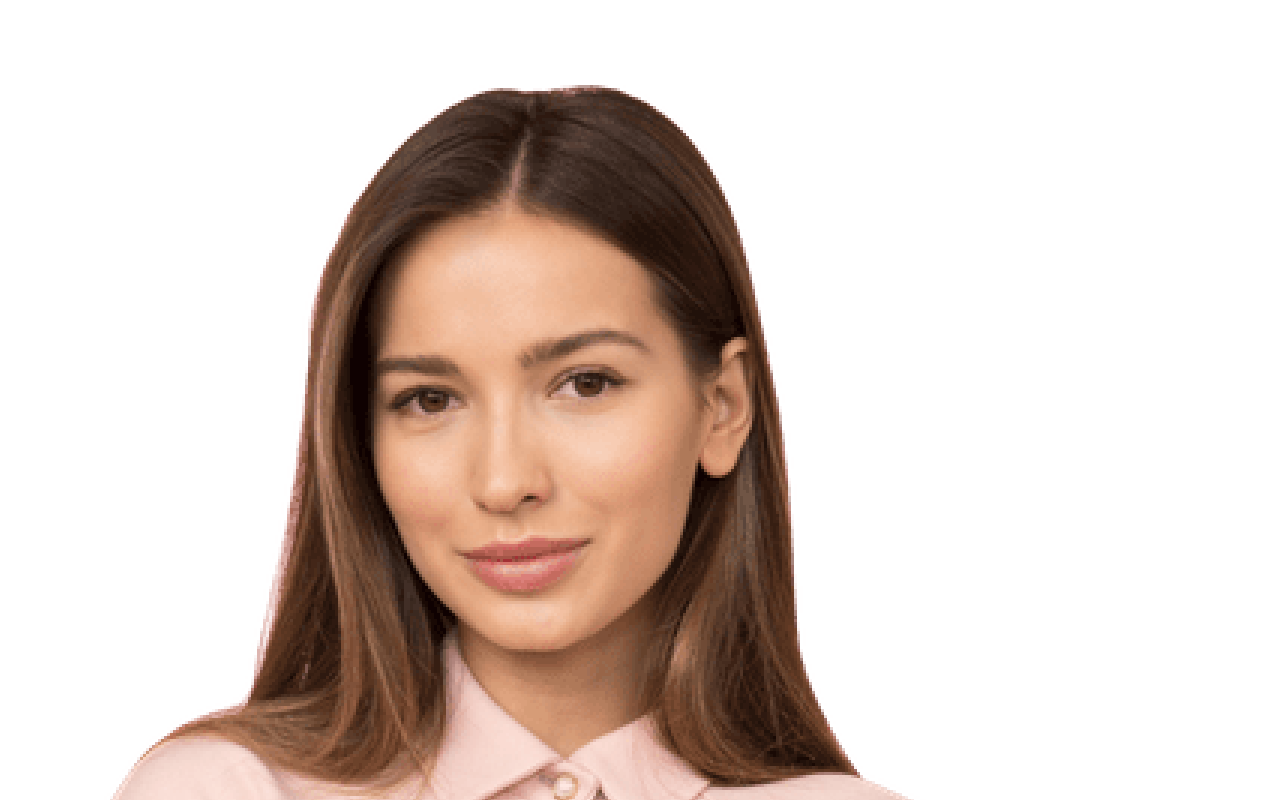
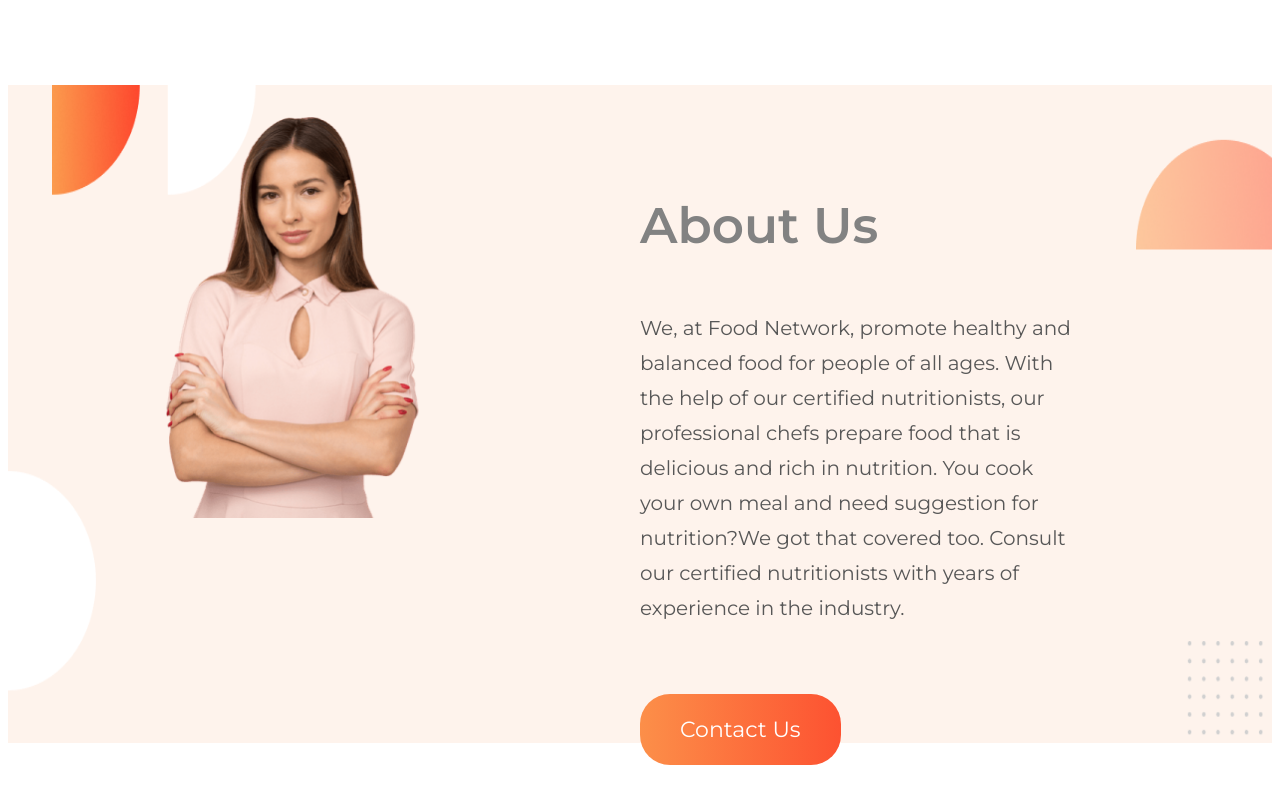
Before and after one commit to tajmin/food-network-portfolio, a plain HTML site: page index.html in a window 1280 px wide. Shown: the part 860-1660 px from the top of the page. Drawn offline with Linux system fonts and the light colour scheme.

Commit message:
about styling

```diff
--- a/index.html
+++ b/index.html
@@ -28,17 +28,21 @@
             <img src="images/model/Group 8425.png" alt="female model with a bowl of salad">
         </div>
     </section>
-    <section>
-        <div>
+    <section id="about-section" class="flex-container">
+        <div class="col-width-half">
             <img src="images/model/Person Image.png" alt="">
         </div>
-        <div>
-            <h1>About Us</h1>
-            <p>We, at Food Network, promote healthy and balanced food for people of all ages. With the help of our
-                certified nutritionists, our professional chefs prepare food that is delicious and rich in nutrition.
-                You cook your own meal and need suggestion for nutrition?We got that covered too. Consult our certified
-                nutritionists with years of experience in the industry.</p>
-            <a href="">Contact Us</a>
+        <div class="col-width-half">
+            <h2>About Us</h2>
+            <div class="about-text">
+                <p>We, at Food Network, promote healthy and balanced food for people of all ages. With the help of our
+                    certified nutritionists, our professional chefs prepare food that is delicious and rich in
+                    nutrition.
+                    You cook your own meal and need suggestion for nutrition?We got that covered too. Consult our
+                    certified
+                    nutritionists with years of experience in the industry.</p>
+            </div>
+            <a class="button" target="_blank" href="">Contact Us</a>
         </div>
     </section>
 
--- a/style.css
+++ b/style.css
@@ -10,10 +10,6 @@ h1 {
     color: #575757;
 }
 
-p {
-    color: #828282;
-    font-size: 25px;
-}
 
 span {
     color: #FB8C47;
@@ -34,6 +30,8 @@ span {
     margin-bottom: 20px;
     line-height: 32px;
     font-weight: 500;
+    color: #828282;
+    font-size: 25px;
 }
 
 #banner-img img {
@@ -53,6 +51,33 @@ span {
     font-size: 22px;
     color: #FFFFFF;
     background-image: linear-gradient(to right, #FC8F49, #FD5231);
-    padding:  22px 33px;
+    padding:  22px 40px;
     border-radius: 30px;
 }
+
+#about-section {
+    background-image: url(images/shapes/7.png);
+    background-repeat: round;
+}
+
+#about-section img {
+    width: 40%;
+    padding-top: 5%;
+    padding-left: 25%;
+}
+
+#about-section h2 {
+    color: #828282;
+    font-size: 50px;
+    padding: 70px 0 0px;
+    margin: 40px 0 5px;
+    font-weight: 600;
+}
+.about-text {
+    width: 70%;
+    padding: 30px 0;
+    margin-bottom: 40px;
+    line-height: 35px;
+    color: #575757;
+    font-size: 20px;
+}
```
